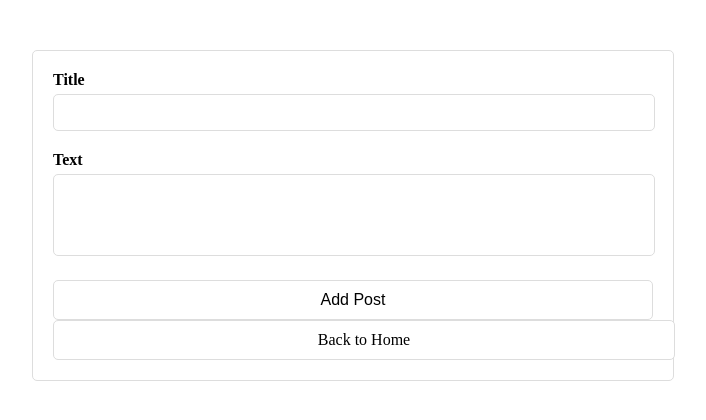
After one commit to eid96/Cross-Site-Scripting, a Flask app: page /add_posts in a window 1280 px wide. The commit adds this page. Shown: the top 420 px of the page, without its empty margins (287-993 px from the left). Run offline with Flask 3, Linux system fonts and the light colour scheme.

Commit message:
Total revamp

```diff
--- a/app.py
+++ b/app.py
@@ -1,113 +1,90 @@
-from flask import Flask, render_template, request, redirect, url_for
+from flask import Flask, render_template, request
 import sqlite3
-from sqlite3 import Error
+from datetime import datetime
 
 app = Flask(__name__)
 
-# A simple dictionary that stores username and password
-users = {'john': 'doe'}
+@app.route('/')
+def home():
+    create_db()
+    insert()
+    con = sqlite3.connect("Blog.db")
+    curs = con.cursor()
+    curs.execute("SELECT id, title FROM posts")
+    data = curs.fetchall()
+    con.close()
+    return render_template('home.html', data=data)
 
 
 def create_db():
-    con = sqlite3.connect("Stock.db")
-    curs = con.cursor()
-    curs.execute("DELETE FROM stocks")
-    # Create a table
-    curs.execute('''CREATE TABLE IF NOT EXISTS stocks
-                   (Brand text, Product text, quantity real, price real)''')
-
-    curs.execute("INSERT INTO stocks VALUES ('Brand1', 'ProductA', 100, 25.5)")
-    curs.execute("INSERT INTO stocks VALUES ('Brand2', 'ProductB', 150, 30.2)")
-    curs.execute("INSERT INTO stocks VALUES ('Brand3', 'ProductC', 200, 20.0)")
-    curs.execute("INSERT INTO stocks VALUES ('Brand4', 'ProductD', 75, 15.6)")
-    curs.execute("INSERT INTO stocks VALUES ('Brand5', 'ProductE', 120, 18.8)")
-    curs.execute("INSERT INTO stocks VALUES ('Brand6', 'ProductF', 180, 22.1)")
-    curs.execute("INSERT INTO stocks VALUES ('Brand7', 'ProductG', 90, 26.4)")
-    curs.execute("INSERT INTO stocks VALUES ('Brand8', 'ProductH', 110, 27.9)")
-    curs.execute("INSERT INTO stocks VALUES ('Brand9', 'ProductI', 130, 19.5)")
-    curs.execute("INSERT INTO stocks VALUES ('Brand10', 'ProductJ', 160, 32.0)")
-
-    # Commit the changes
-    con.commit()
-
-    # Save (commit) the changes
+    con = sqlite3.connect('Blog.db')
+    cur = con.cursor()
+    cur.execute('''CREATE TABLE IF NOT EXISTS posts (
+             id INTEGER PRIMARY KEY,
+             title TEXT NOT NULL,
+             text TEXT NOT NULL,
+             date TEXT NOT NULL
+         )
+     ''')
     con.commit()
     con.close()
 
 
-# Home route
-# @app.route('/Shop')
-# def create_shop_html():
+# function that adds test post to blog
+def insert():
+    con = sqlite3.connect('Blog.db')
+    cur = con.cursor()
+    cur.execute("SELECT COUNT(*) FROM posts")
+    data = cur.fetchone()[0]
+    if data == 0:
+        # Adding test posts
+        posts = [
+            ('First Post', 'This is the text for the first post.', datetime.now()),
+            ('Second Post', 'This is the text for the second post.', datetime.now()),
+            ('Third Post', 'test', datetime.now())
+        ]
+
+        # Inserting the posts into the table
+        for post in posts:
+            cur.execute("INSERT INTO posts (title, text, date) VALUES (?, ?, ?)", post)
+
+        con.commit()
+    con.close()
+
+@app.route('/add_posts', methods=['GET','POST'])
+def add_posts():
+    return render_template('add_posts.html')
 
 
-@app.route('/')
-def home():
-    # create_shop_html()
-    create_db()
-    return render_template('home.html')
+@app.route('/Posts', methods=['GET', 'POST'])
+def all_posts():
+    title = request.args.get('title')
+    post_id = request.args.get('id')
+    con = sqlite3.connect("Blog.db")
+    curs = con.cursor()
+    curs.execute("SELECT * FROM posts WHERE title=? AND id=?", (title, post_id))
+    data = curs.fetchone()
+    con.close()
+    return render_template('Posts.html', data=data)
+
+@app.route('/new_posts', methods=['POST'])
+def new_posts():
+    title = request.form['title']
+    text = request.form['text']
+    date = datetime.now().strftime("%Y-%m-%d %H:%M")  # Convert the datetime object to string
+    con = sqlite3.connect('Blog.db')
+    cur = con.cursor()
+    try:
+        cur.execute("INSERT INTO posts (title, text, date) VALUES (?, ?, ?)", (title, text, date))
+        con.commit()
+        print("Added to table")
+    except sqlite3.Error as e:
+        print(f"An error occurred: {e}")
+    finally:
+        con.close()
+    return render_template('add_posts.html')
 
 
-# Sign in route
-@app.route('/signin', methods=['GET', 'POST'])
-def signin():
-    if request.method == 'POST':
-        username = request.form['username']
-        password = request.form['password']
-        # userInput = "<script>alert('xss attack!!') </script>"
-        # document.getElementById('username').value = userInput;
-        if username in users and users[username] == password:
-            return redirect(url_for('dashboard'))
-        else:
-            return render_template('signin.html', message='Invalid credentials. Please try again.')
-    return render_template('signin.html')
-
-
-@app.route('/signup', methods=['GET', 'POST'])
-def signup():
-    if request.method == 'POST':
-        username = request.form['username']
-        password = request.form['password']
-        users[username] = password
-        return redirect(url_for('signin'))
-    return render_template('signup.html')
-
-
-# Dashboard route
-@app.route('/dashboard')
-def dashboard():
-    return render_template('dashboard.html')
-
-
-@app.route('/Store', methods=['GET','POST'])
-def Store():
-    return render_template('Store.html')
-@app.route('/insert', methods=['POST'])
-def insert():
-    Brand = request.form['Brand']
-    Product = request.form['Product']
-    quantity = request.form['quantity']
-    price = request.form['price']
-
-    con = sqlite3.connect("Stock.db")
-    curs = con.cursor()
-    curs.execute("INSERT INTO stocks (Brand, Product, quantity, price) VALUES (?, ?, ?, ?)",
-                 (Brand, Product, quantity, price))
-    print("Added to table")
-    con.commit()
-    con.close()
-
-    return render_template('Store.html')
-@app.route('/Shop')
-def Shop():
-    con = sqlite3.connect("Stock.db")
-    curs = con.cursor()
-    curs.execute("SELECT * FROM stocks")
-    data = curs.fetchall()
-    con.close()
-    return render_template('Shop.html', data=data)
-
 if __name__ == '__main__':
-    app.run(debug=True)
-
-if __name__ == '__main__':
-    app.run(debug=True)
+    # Call the function to insert test posts
+    app.run()
--- /dev/null
+++ b/templates/add_posts.html
@@ -0,0 +1,75 @@
+<!DOCTYPE html>
+<html>
+<head>
+    <title>Add New Post</title>
+    <style>
+        .post-form {
+            max-width: 600px;
+            margin: auto;
+            padding: 20px;
+            border: 1px solid #ddd;
+            border-radius: 5px;
+            margin-top: 50px;
+        }
+        .input-group {
+            margin-bottom: 20px;
+        }
+        .input-group label {
+            display: block;
+            font-weight: bold;
+            margin-bottom: 5px;
+        }
+        .input-group input,
+        .input-group textarea {
+            width: calc(100% - 20px);
+            padding: 10px;
+            border-radius: 5px;
+            border: 1px solid #ddd;
+        }
+        .input-group textarea {
+            resize: none;
+        }
+        .submit-btn {
+            width: 100%;
+            padding: 10px;
+            border-radius: 5px;
+            border: 1px solid #ddd;
+            background-color: white;
+            color: black;
+            font-size: 16px;
+            cursor: pointer;
+        }
+        .back-btn {
+            width: 100%;
+            padding: 10px;
+            border-radius: 5px;
+            border: 1px solid #ddd;
+            background-color: white;
+            color: black;
+            font-size: 16px;
+            cursor: pointer;
+            text-align: center;
+            text-decoration: none;
+            display: block;
+        }
+    </style>
+</head>
+<body>
+
+    <div class="post-form">
+        <form action="/new_posts" method="post">
+            <div class="input-group">
+                <label for="title">Title</label>
+                <input type="text" id="title" name="title" required>
+            </div>
+            <div class="input-group">
+                <label for="text">Text</label>
+                <textarea id="text" name="text" rows="4" style="width: calc(100% - 20px);" required></textarea>
+            </div>
+            <button type="submit" class="submit-btn">Add Post</button>
+        </form>
+        <a href="/" class="back-btn">Back to Home</a>
+    </div>
+
+</body>
+</html>
```
Also changed, not shown: templates/Posts.html (added, +42 -0 lines), templates/Shop.html (deleted, +0 -26 lines), templates/Store.html (deleted, +0 -25 lines), templates/dashboard.html (deleted, +0 -15 lines), templates/home.html (+15 -6 lines), templates/signin.html (deleted, +0 -20 lines), templates/signup.html (deleted, +0 -18 lines), Blog.db (added), Stock.db (deleted).
